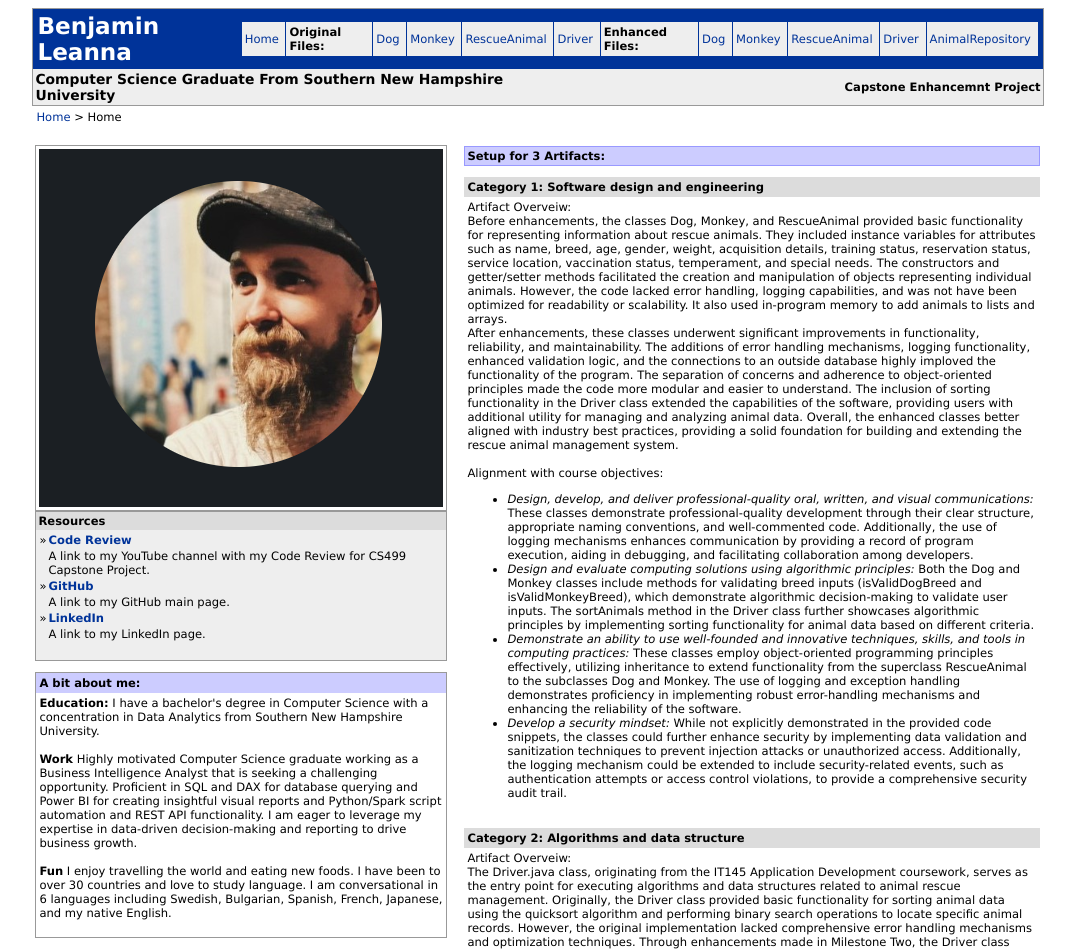
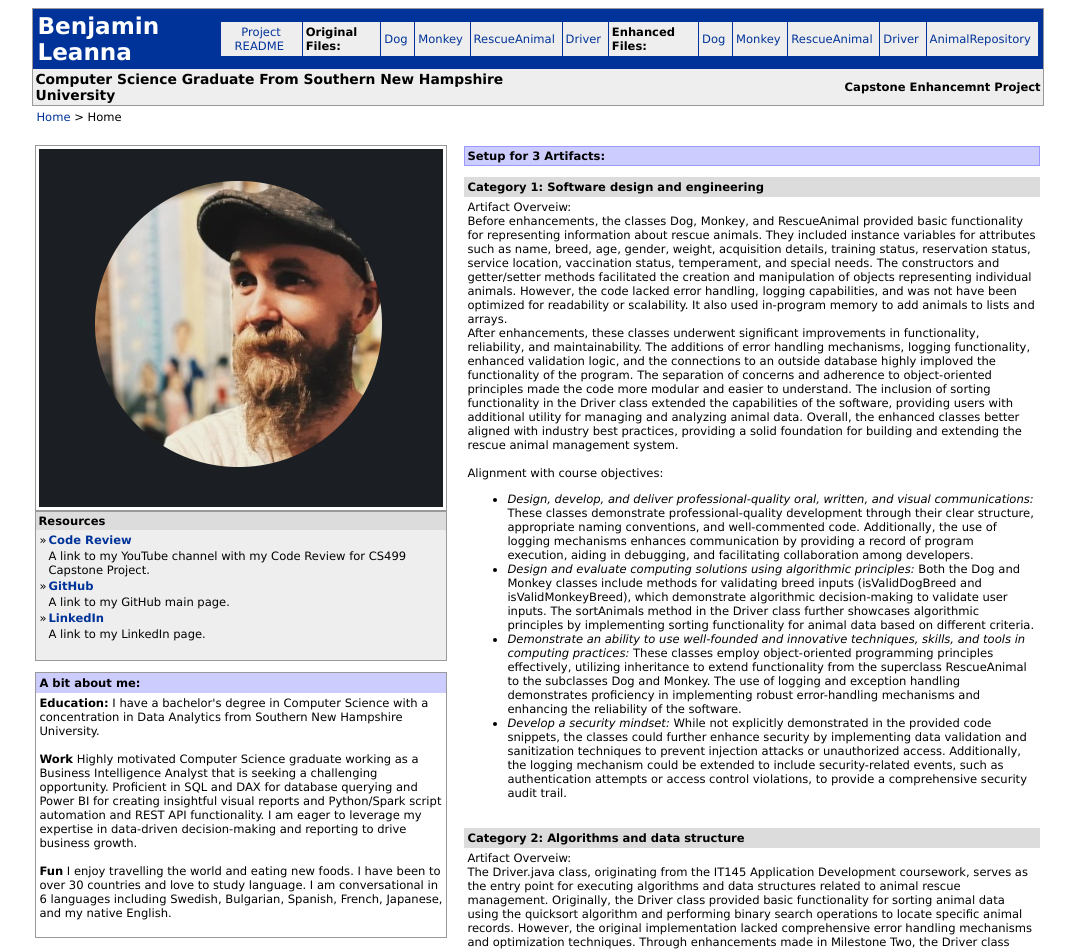
Before and after one commit to Askrr/Askrr.github.io, a plain HTML site: page index.html in a window 1280 px wide. Shown: the top 949 px of the page, without its empty margins (102-1177 px from the left). Drawn offline with Linux system fonts and the light colour scheme.

Commit message:
Update index.html

```diff
--- a/index.html
+++ b/index.html
@@ -88,7 +88,7 @@
 				<table border=0 cellspacing=1 cellpadding=3>
 				<tr class="tableBody1">
 					<td align=center>
-						<a href="index.html">Home</a>&nbsp;
+						<a href="https://github.com/Askrr/Askrr.github.io/blob/main/README.md">Project README</a>&nbsp;
 					</td>
 					<td><b>Original Files:</b></td>
 					<td align=center>
```
